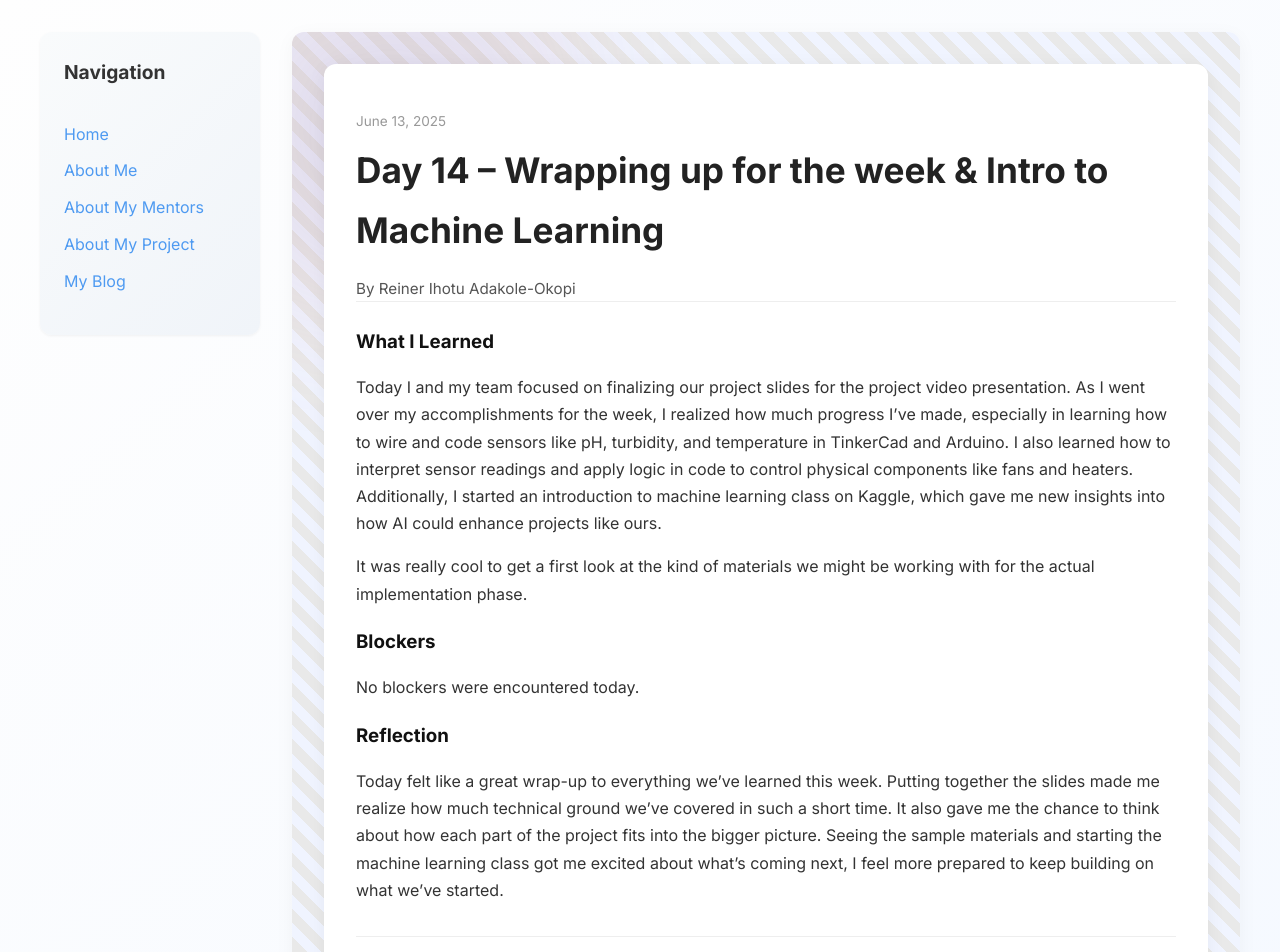
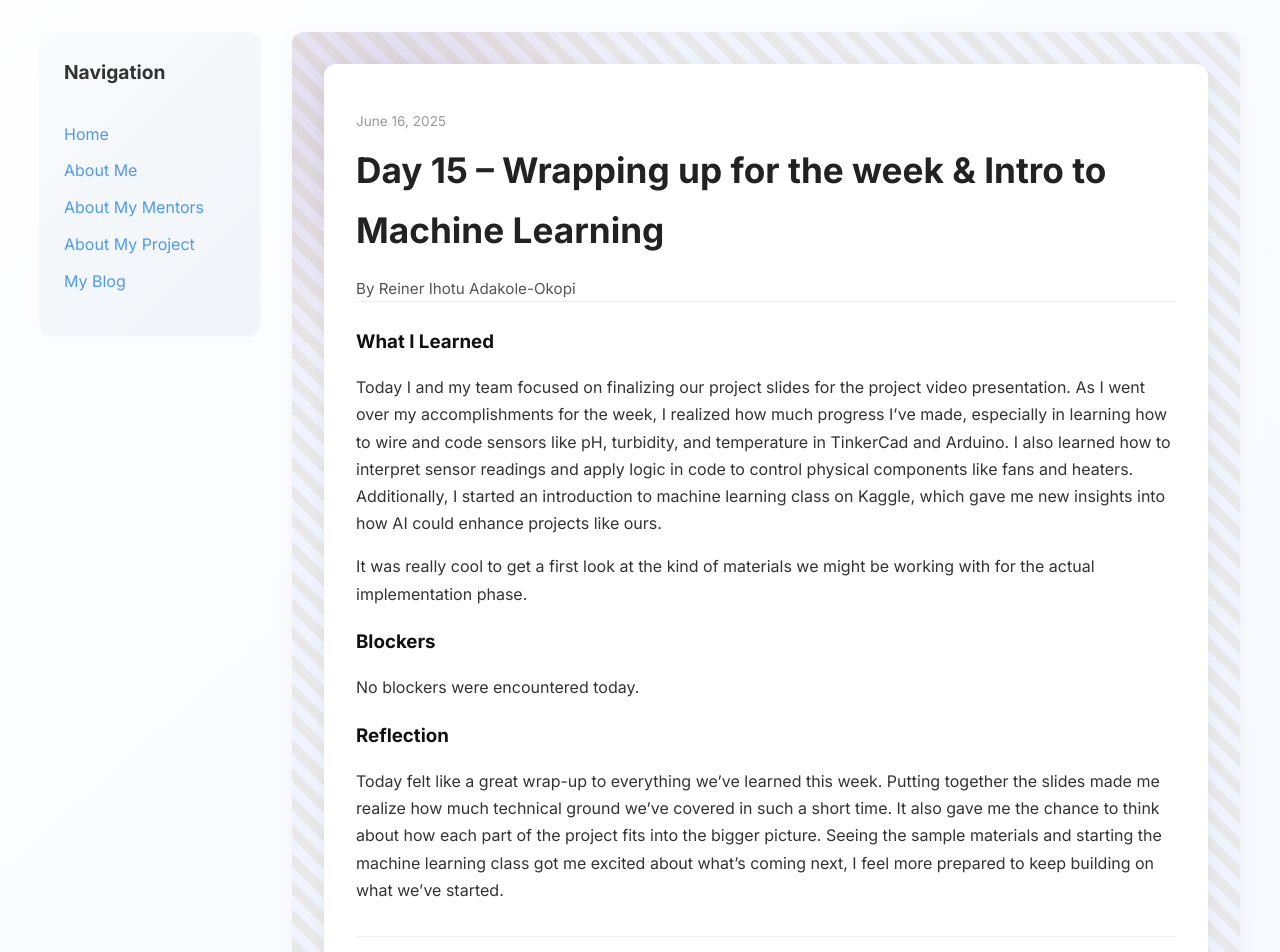
Before and after one commit to Reiner343/Reiner343.github.io, a Jekyll site: the page built from _posts/2025-06-16-day-15.md, in a window 1280 px wide. Shown: the top 952 px of the page. Built offline with Jekyll 4.4.1, drawn with Linux system fonts in a browser that asks for light colours.

Commit message:
Update 2025-06-16-day-15.md

```diff
--- a/_posts/2025-06-16-day-15.md
+++ b/_posts/2025-06-16-day-15.md
@@ -1,9 +1,9 @@
 ---
 layout: post
-title: "Day 14 – Wrapping up for the week & Intro to Machine Learning "
-date: 2025-06-13
+title: "Day 15 – Wrapping up for the week & Intro to Machine Learning "
+date: 2025-06-16
 author: Reiner Ihotu Adakole-Okopi
-permalink: /day14.html
+permalink: /day15.html
 tags: ["TinkerCad", "Arduino", "Sensors", "Reflection"]
 
 what_i_learned: |
```
